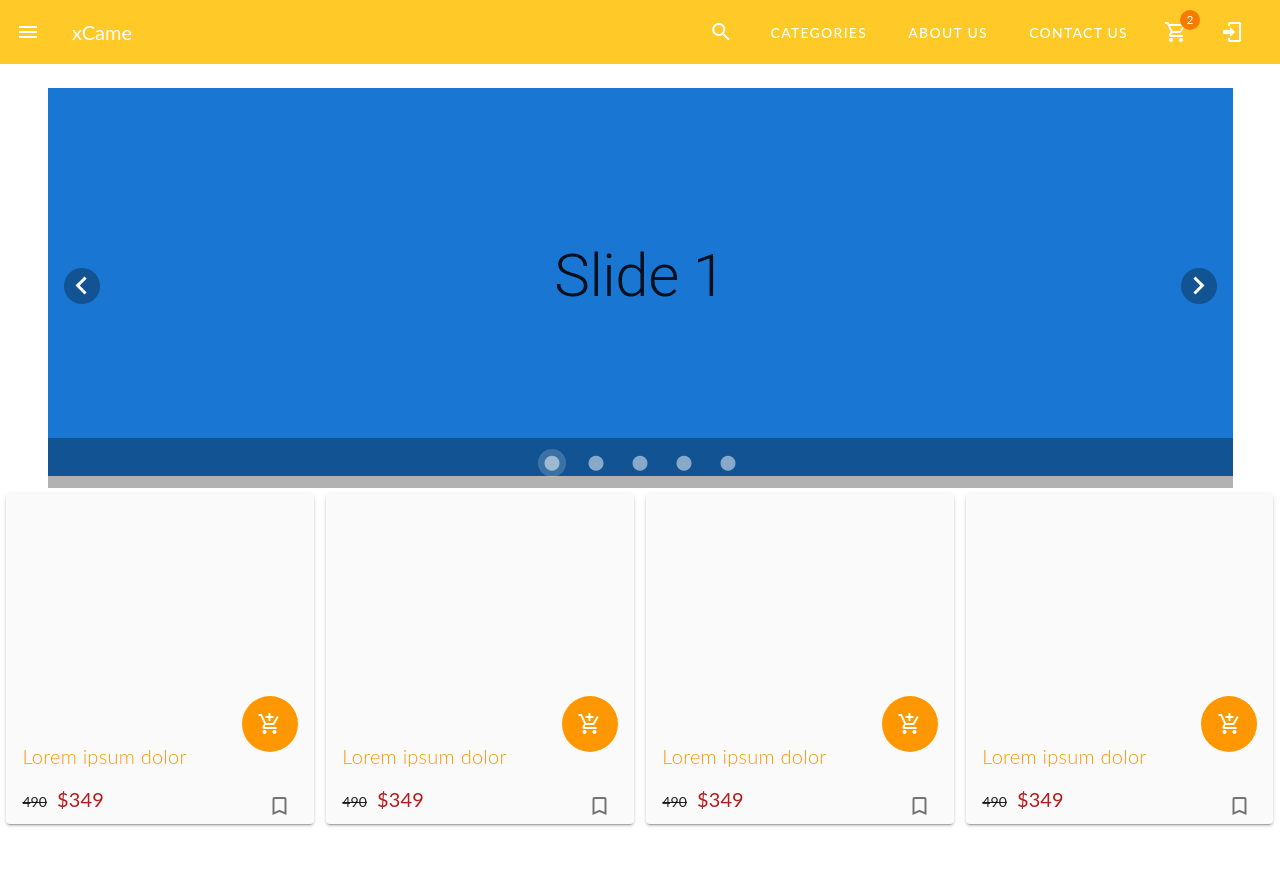
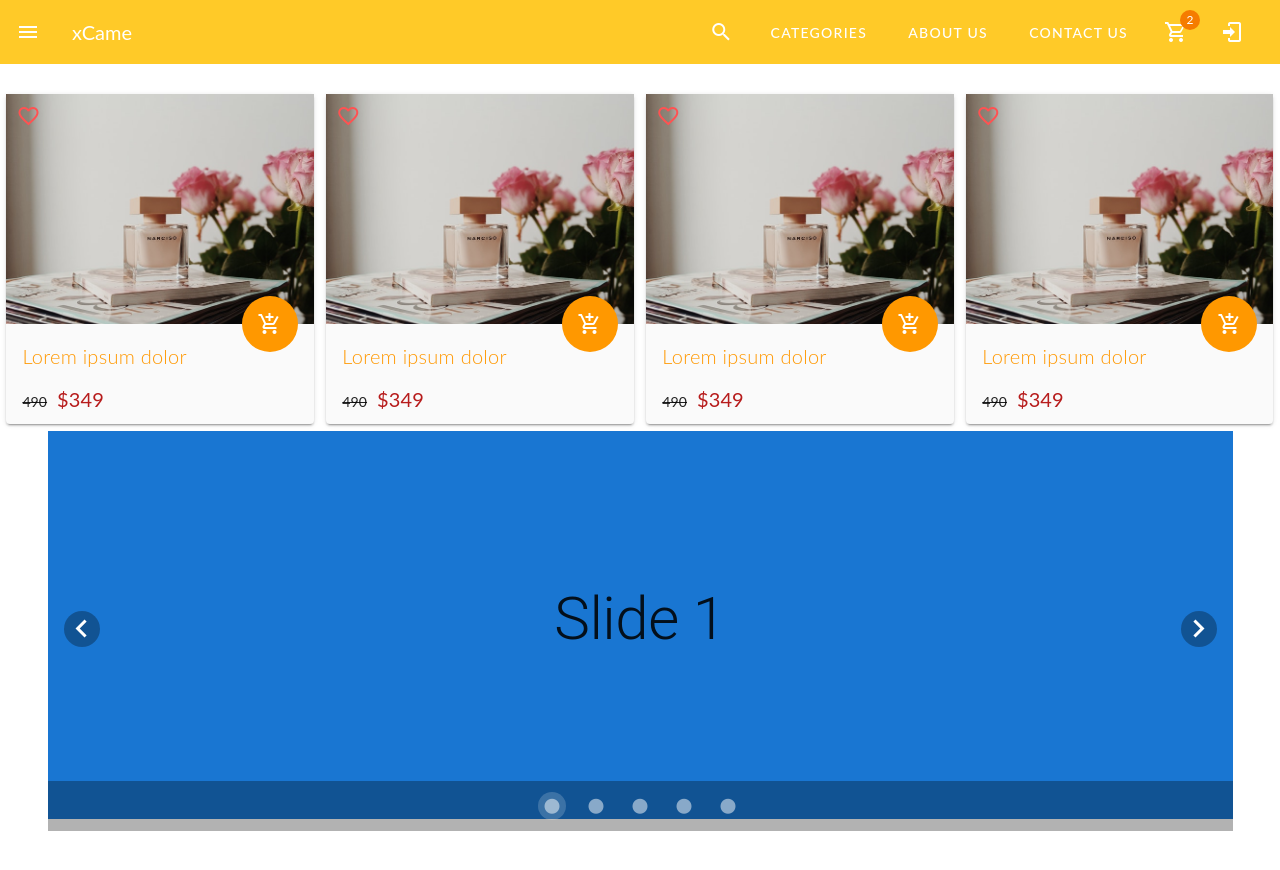
Before and after one commit to richxcame/vuetify-ecommerce, a Vue app: page / in a window 1280 px wide. Shown: the top 870 px of the page. Built offline with nearby package versions, Linux system fonts and the light colour scheme.

Commit message:
media query dowamy

```diff
--- a/src/components/singleP.vue
+++ b/src/components/singleP.vue
@@ -6,6 +6,7 @@
 				class="card"
 				color="grey lighten-5"
 			>
+			<v-btn absolute style="z-index:2001;" icon class="ma-1"><v-icon color="error">mdi-heart-outline</v-icon></v-btn>
 				<v-img src="../assets/photo1.jpg" height="230">
 				<v-expand-transition>
                 <div
@@ -33,16 +34,8 @@
 						<v-icon>mdi-cart-plus</v-icon>
 					</v-btn>
 					<del>490</del><span style="font-size:20px; color:#B71C1C; margin-left:10px;">$349</span>
-					<v-btn
-						icon
-						class="float-right"
-					>
-						<v-icon>mdi-bookmark-outline</v-icon>
-					</v-btn>
 				</v-card-text>
 				</div>
-
-
 			</v-card>
 		</v-hover>
 	</div>
@@ -76,7 +69,21 @@
 		}
 	}
 
-	@media all and (max-width:960px){
+	@media all and (max-width:650px){
+		.card{
+			width: 49%;
+			height: 330px;
+			margin: .5%;
+			float:left;
+		}
+	}
 
+	@media all and (min-width: 650px) and (max-width: 960px){
+		.card{
+			width: 32%;
+			height: 330px;
+			margin: .6%;
+			float:left;
+		}
 	}
 </style>
--- a/src/views/Home.vue
+++ b/src/views/Home.vue
@@ -142,6 +142,11 @@
       </v-list>
     </v-navigation-drawer>
 
+    <single-p />
+    <single-p />
+    <single-p />
+    <single-p />
+
 <!-- Carousel -->
     <v-container style=" padding: 0 !important">
       <v-carousel
@@ -172,10 +177,6 @@
         </v-carousel-item>
         </v-carousel>
       </v-container>
-    <single-p />
-    <single-p />
-    <single-p />
-    <single-p />
 
 
     <div style="height:1000px;"></div>
```
